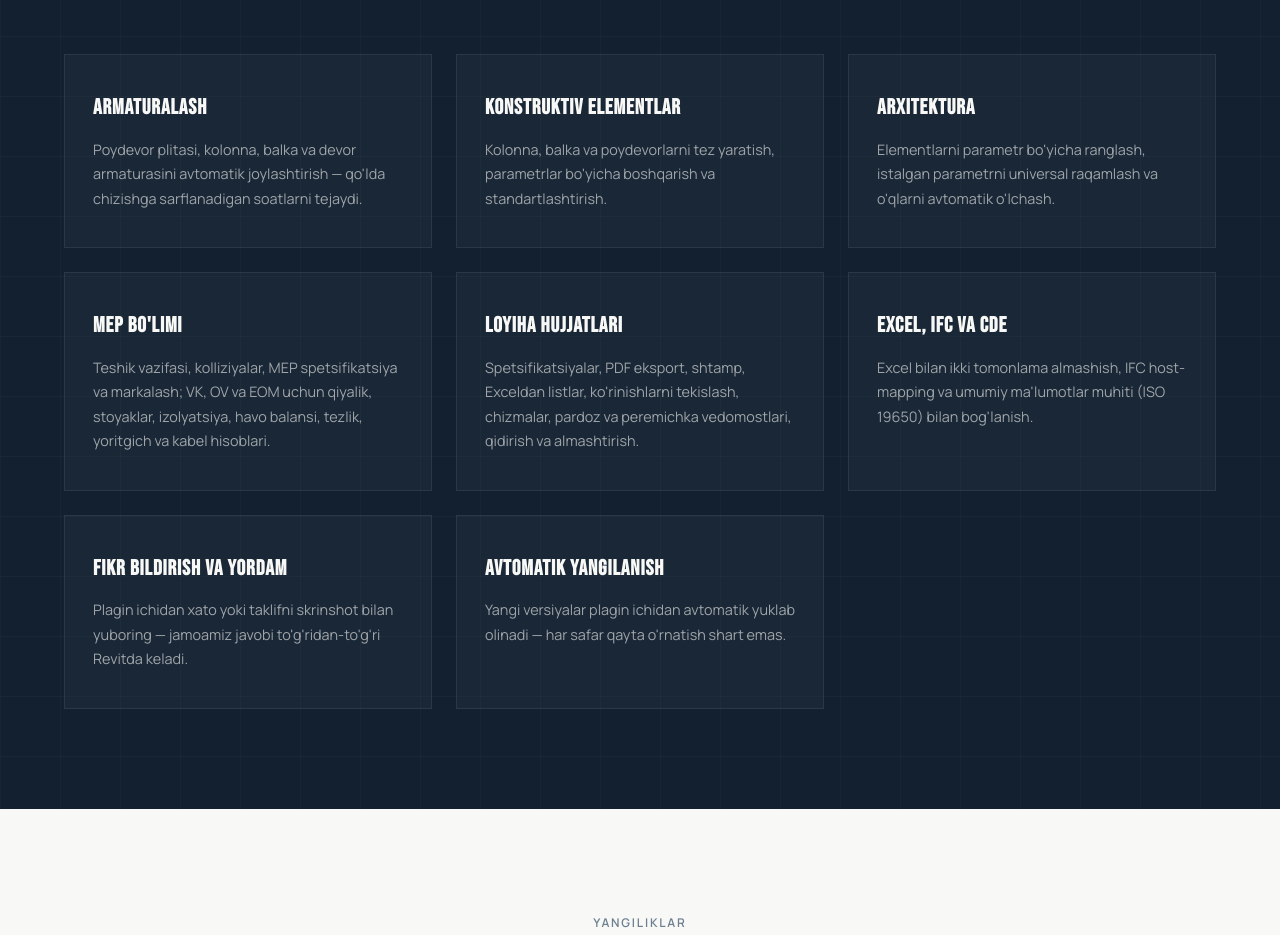
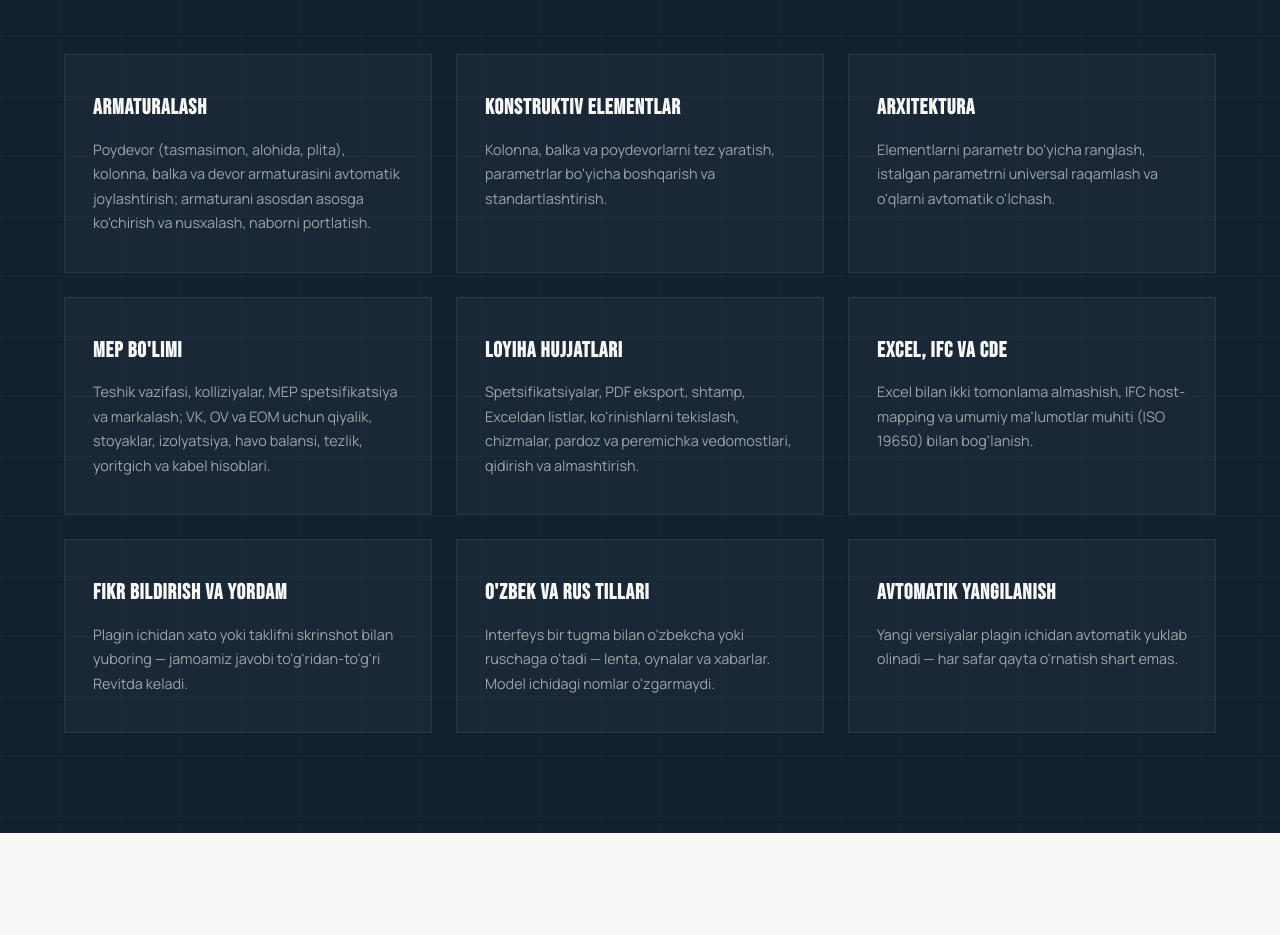
Before and after one commit to 27sdlv/bimuz-project, a Next.js app: page /revit in a window 1280 px wide. Shown: the part 1060-1995 px from the top of the page. Built offline with nearby package versions, Linux system fonts and the light colour scheme; no server answers.

Commit message:
revit: o'zbek/rus tillari va armatura utilitalari haqida
Co-Authored-By: Claude Opus 5.5 <noreply@anthropic.com>
Claude-Session: https://claude.ai/code/session_01YVoSGiYFPKDtKxYPDyaWdM

```diff
--- a/app/revit/page.tsx
+++ b/app/revit/page.tsx
@@ -24,7 +24,7 @@ export async function generateMetadata(): Promise<Metadata> {
 const features = [
   {
     title: "Armaturalash",
-    desc: "Poydevor plitasi, kolonna, balka va devor armaturasini avtomatik joylashtirish — qo'lda chizishga sarflanadigan soatlarni tejaydi.",
+    desc: "Poydevor (tasmasimon, alohida, plita), kolonna, balka va devor armaturasini avtomatik joylashtirish; armaturani asosdan asosga ko'chirish va nusxalash, naborni portlatish.",
   },
   {
     title: "Konstruktiv elementlar",
@@ -49,6 +49,10 @@ const features = [
   {
     title: "Fikr bildirish va yordam",
     desc: "Plagin ichidan xato yoki taklifni skrinshot bilan yuboring — jamoamiz javobi to'g'ridan-to'g'ri Revitda keladi.",
+  },
+  {
+    title: "O'zbek va rus tillari",
+    desc: "Interfeys bir tugma bilan o'zbekcha yoki ruschaga o'tadi — lenta, oynalar va xabarlar. Model ichidagi nomlar o'zgarmaydi.",
   },
   {
     title: "Avtomatik yangilanish",
```
